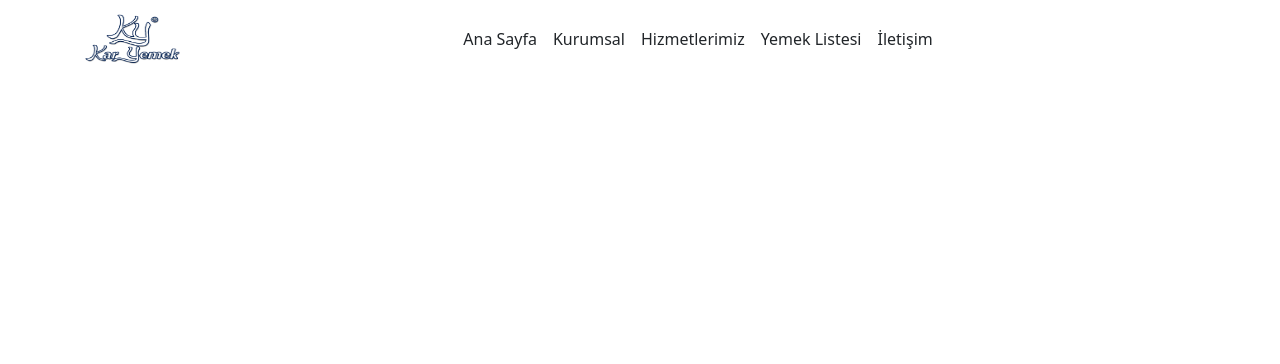
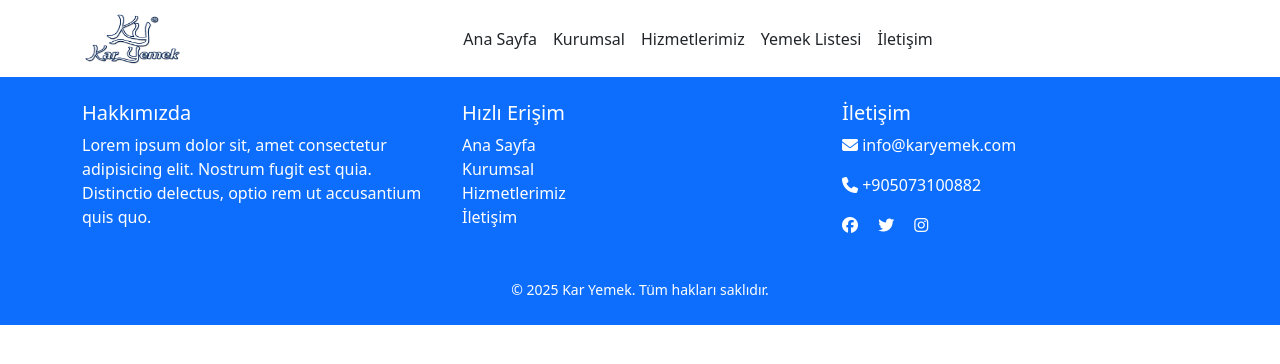
Before and after one commit to erkankesemen/KarYemek, a plain HTML site: page placeholders/navbar.html in a window 1280 px wide. Drawn offline with nearby package versions, Linux system fonts and the light colour scheme; no server answers.

Commit message:
footer oluşturuldu

```diff
--- a/placeholders/navbar.html
+++ b/placeholders/navbar.html
@@ -45,5 +45,50 @@
             </div>
         </nav>
     </header>
+
+
+
+
+
+
+
+
+
+    <footer class="bg-primary text-white py-4">
+        <div class="container">
+            <div class="row">
+                <div class="col-md-4 mb-3">
+                    <h5>Hakkımızda</h5>
+                    <p>Lorem ipsum dolor sit, amet consectetur adipisicing elit. Nostrum fugit est quia. Distinctio delectus, optio rem ut accusantium quis quo.</p>
+                </div>
+                <div class="col-md-4 mb-3">
+                    <h5>Hızlı Erişim</h5>
+                    <ul class="list-unstyled">
+                        <li><a href="index.html" class="text-white text-decoration-none">Ana Sayfa</a></li>
+                        <li><a href="index.html" class="text-white text-decoration-none">Kurumsal</a></li>
+                        <li><a href="index.html" class="text-white text-decoration-none">Hizmetlerimiz</a></li>
+                        <li><a href="index.html" class="text-white text-decoration-none">İletişim</a></li>
+                    </ul>
+                </div>
+                <div class="col-md-4 mb-3">
+                    <h5>İletişim</h5>
+                    <p><i class="fa fa-envelope"></i> info@karyemek.com</p>
+                    <p><i class="fa fa-phone"></i> +905073100882</p>
+                    <div>
+                        <a href="#" class="text-white me-3"><i class="fab fa-facebook"></i></a>
+                        <a href="#" class="text-white me-3"><i class="fab fa-twitter"></i></a>
+                        <a href="#" class="text-white"><i class="fab fa-instagram"></i></a>
+                    </div>
+                </div>
+            </div>
+            <div class="text-center mt-3">
+                <small>&copy; 2025 Kar Yemek. Tüm hakları saklıdır.</small>
+            </div>
+        </div>
+    </footer>
+    <script src="https://cdnjs.cloudflare.com/ajax/libs/bootstrap/5.3.3/js/bootstrap.min.js"
+    integrity="sha512-ykZ1QQr0Jy/4ZkvKuqWn4iF3lqPZyij9iRv6sGqLRdTPkY69YX6+7wvVGmsdBbiIfN/8OdsI7HABjvEok6ZopQ==" crossorigin="anonymous" referrerpolicy="no-referrer"></script>
+    <script src="https://cdnjs.cloudflare.com/ajax/libs/bootstrap/5.3.3/js/bootstrap.bundle.min.js"
+    integrity="sha512-7Pi/otdlbbCR+LnW+F7PwFcSDJOuUJB3OxtEHbg4vSMvzvJjde4Po1v4BR9Gdc9aXNUNFVUY+SK51wWT8WF0Gg==" crossorigin="anonymous" referrerpolicy="no-referrer"></script>
 </body>
 </html>
```
